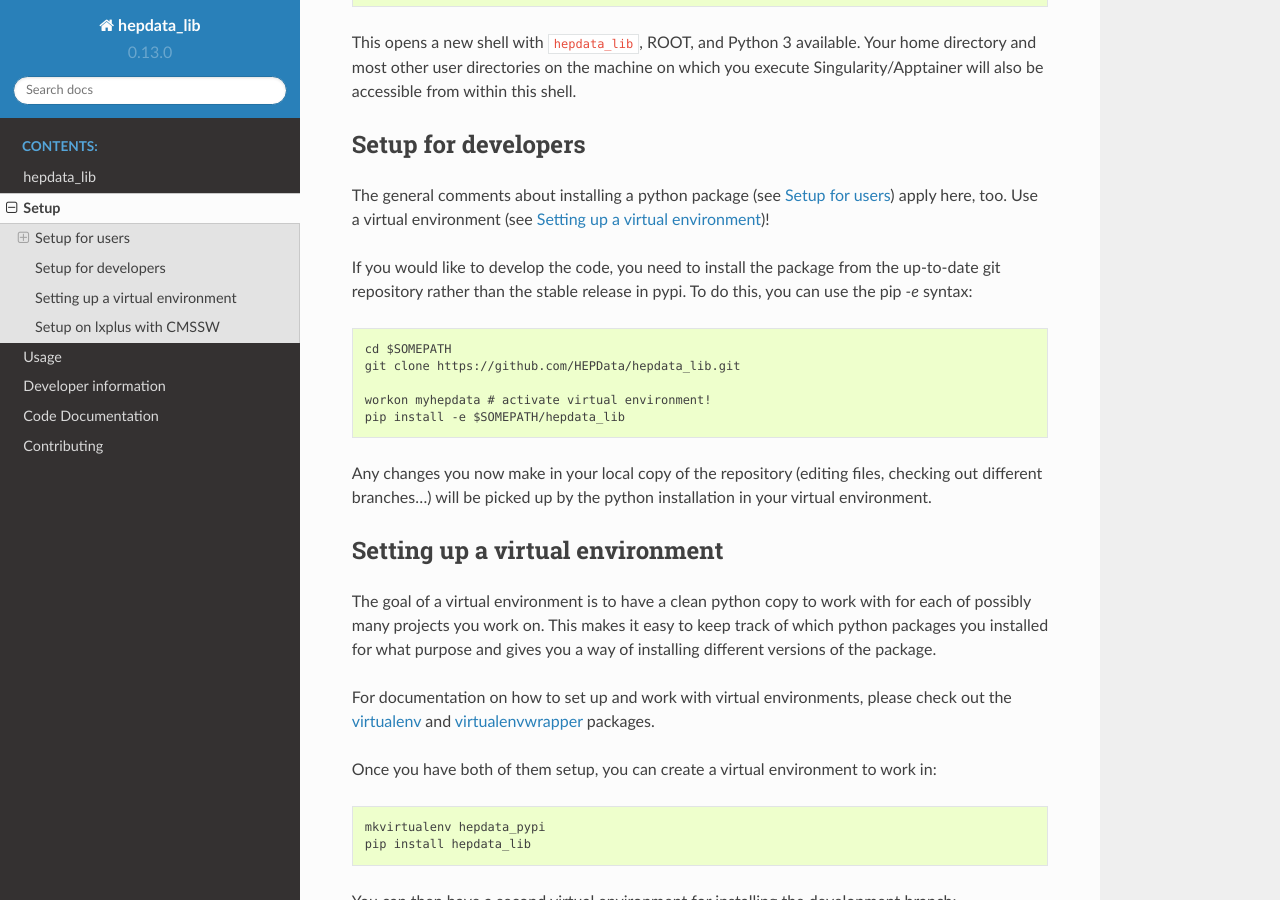
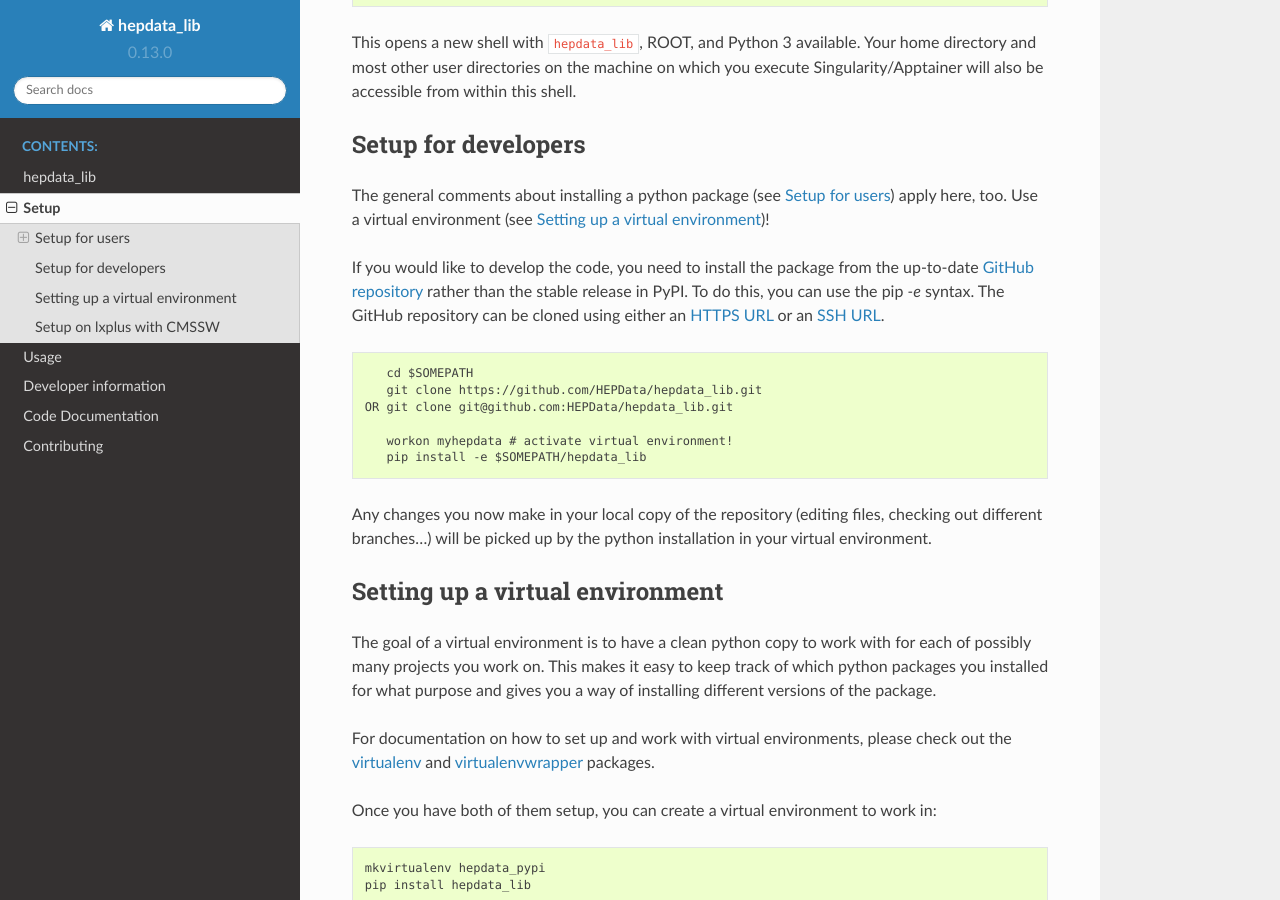
Before and after one commit to HEPData/hepdata_lib, a Sphinx documentation site: the page built from docs/setup.rst, in a window 1280 px wide and 900 px high, scrolled down 851 px. Built offline with Sphinx 7.4.7 and the Read the Docs theme 2.0.0, drawn with Linux system fonts in a browser that asks for light colours.

Commit message:
docs: reinstate SSH URL for "git clone"
* Also link to the GitHub docs for both HTTPS URLs and SSH URLs.

```diff
--- a/docs/setup.rst
+++ b/docs/setup.rst
@@ -42,12 +42,18 @@ Setup for developers
 
 The general comments about installing a python package (see :ref:`sec-setup-users`) apply here, too. Use a virtual environment (see :ref:`sec-setup-virtualenv`)!
 
-If you would like to develop the code, you need to install the package from the up-to-date git repository rather than the stable release in pypi. To do this, you can use the pip `-e` syntax:
+If you would like to develop the code, you need to install the package from the up-to-date `GitHub repository`_ rather than the stable release in PyPI. To do this, you can use the pip `-e` syntax.
+The GitHub repository can be cloned using either an `HTTPS URL`_ or an `SSH URL`_.
+
+.. _GitHub repository: https://github.com/HEPData/hepdata_lib
+.. _HTTPS URL: https://docs.github.com/en/get-started/getting-started-with-git/about-remote-repositories#cloning-with-https-urls
+.. _SSH URL: https://docs.github.com/en/get-started/getting-started-with-git/about-remote-repositories#cloning-with-ssh-urls
 
 ::
 
     cd $SOMEPATH
     git clone https://github.com/HEPData/hepdata_lib.git
+ OR git clone git@github.com:HEPData/hepdata_lib.git
 
     workon myhepdata # activate virtual environment!
     pip install -e $SOMEPATH/hepdata_lib
```
